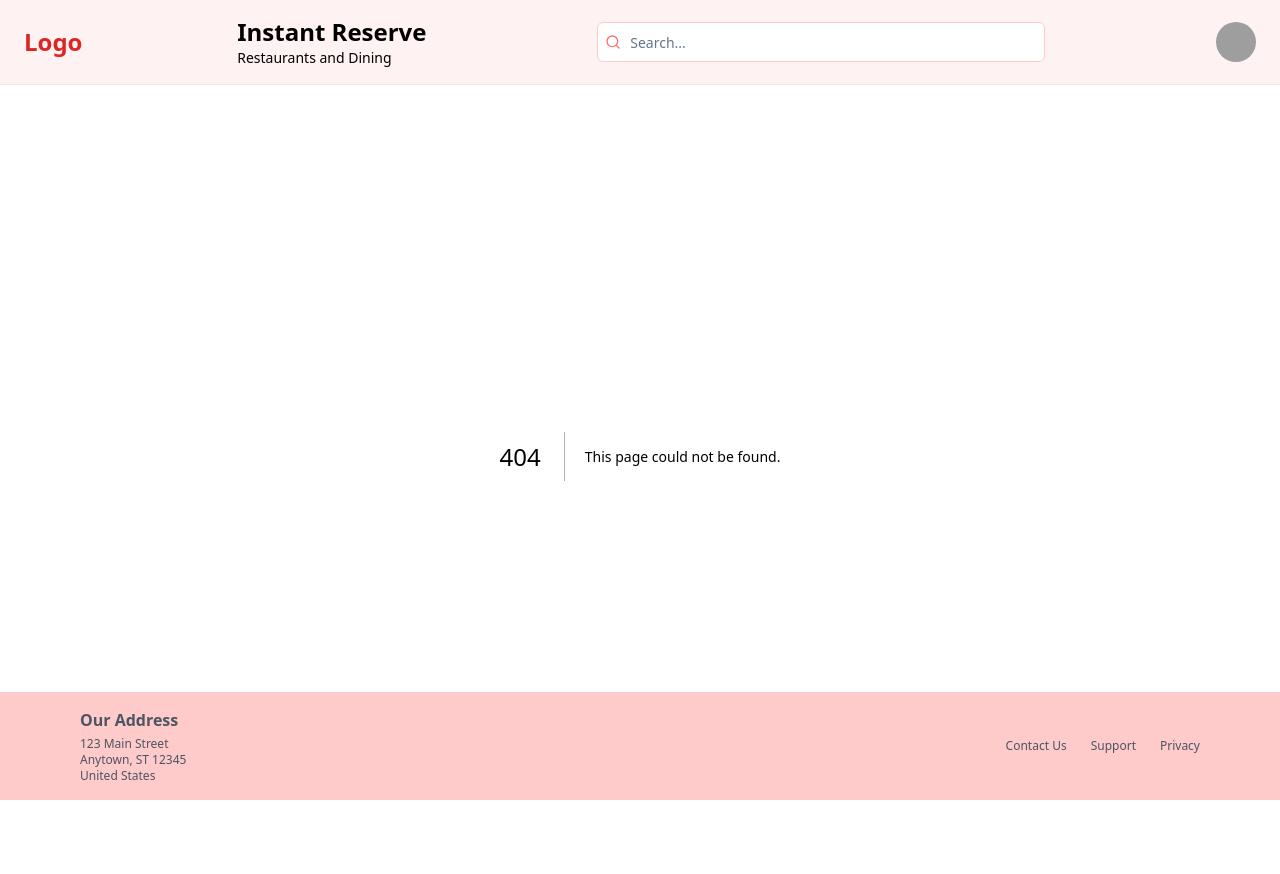
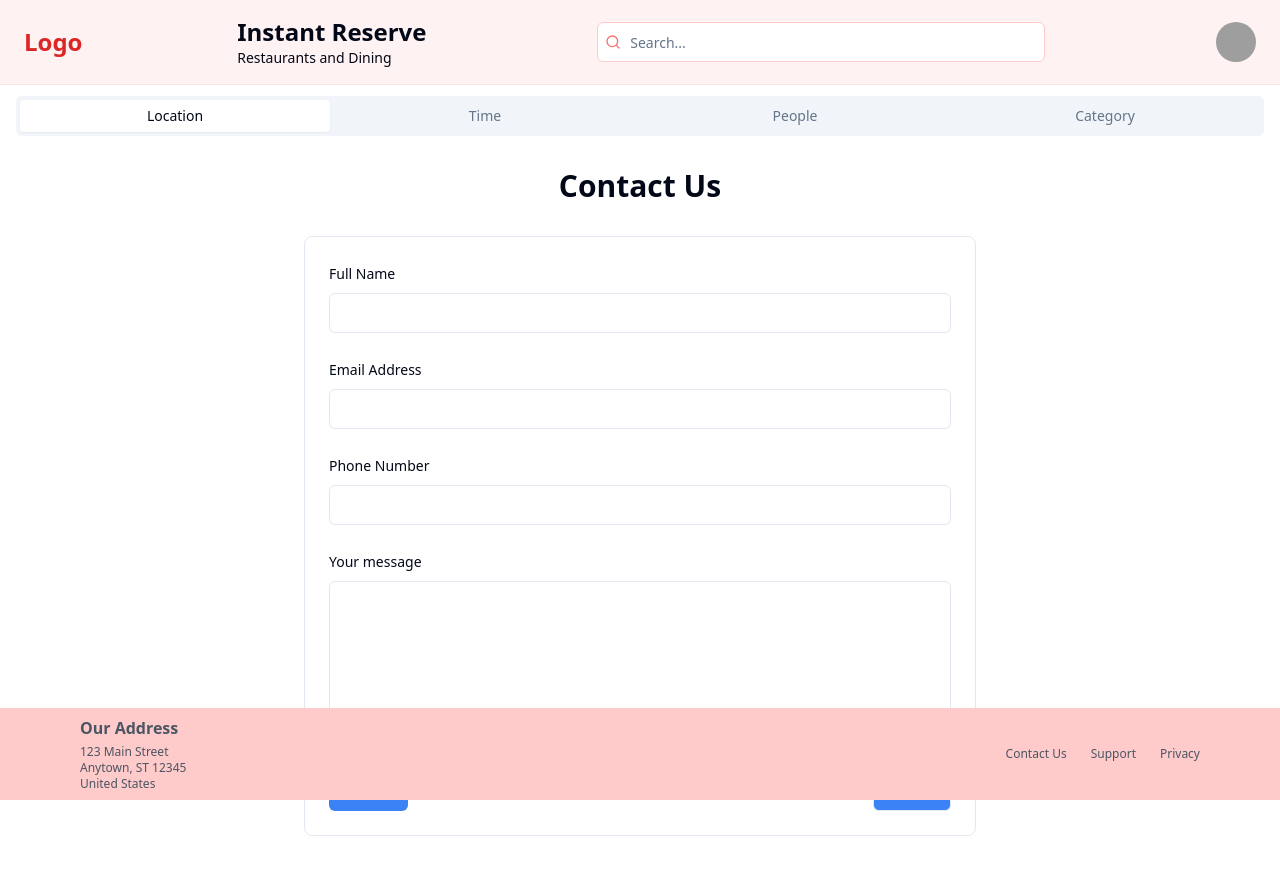
Before and after one commit to rmmiranda14/instantreservefrontendupdated, a Next.js app: page /contactus in a window 1280 px wide. Before the commit this address had no page. Shown: the top 874 px of the page. Built offline with nearby package versions, Linux system fonts and the light colour scheme; grey boxes are pictures that could not be loaded.

Commit message:
Added Contact Us page and added time slots

```diff
--- a/package.json
+++ b/package.json
@@ -10,6 +10,7 @@
   },
   "dependencies": {
     "@radix-ui/react-avatar": "^1.1.1",
+    "@radix-ui/react-label": "^2.1.0",
     "@radix-ui/react-slot": "^1.1.0",
     "@radix-ui/react-tabs": "^1.1.1",
     "class-variance-authority": "^0.7.0",
--- /dev/null
+++ b/src/app/contactus/page.tsx
@@ -0,0 +1,5 @@
+import ContactUs from "@/components/contactus"
+
+export default function RestaurantsPage() {
+  return <ContactUs />
+}
--- /dev/null
+++ b/src/components/contactus.tsx
@@ -0,0 +1,150 @@
+'use client'
+
+import { useState } from 'react'
+import { Search } from 'lucide-react'
+import { Input } from "@/components/ui/input"
+import { Button } from "@/components/ui/button"
+import { Tabs, TabsList, TabsTrigger } from "@/components/ui/tabs"
+import { Textarea } from "@/components/ui/textarea"
+import { Label } from "@/components/ui/label"
+
+export default function ContactUs() {
+  const [formData, setFormData] = useState({
+    fullName: '',
+    email: '',
+    phone: '',
+    message: ''
+  })
+
+  const handleSubmit = async (e: React.FormEvent) => {
+    e.preventDefault()
+    console.log('Form submitted:', formData)
+    // Here you would typically send the data to your backend
+  }
+
+  const handleCancel = () => {
+    setFormData({
+      fullName: '',
+      email: '',
+      phone: '',
+      message: ''
+    })
+  }
+
+  return (
+    <div className="min-h-screen flex flex-col">
+      {/* Header
+      <header className="bg-[#f4a7a1] p-4">
+        <div className="max-w-7xl mx-auto">
+          <div className="flex items-center justify-between">
+            <div>
+              <h1 className="text-2xl font-bold">Instant Reserve</h1>
+              <p className="text-sm">Contact Us</p>
+            </div>
+            <div className="flex items-center gap-2 max-w-md w-full">
+              <div className="relative flex-1">
+                <Input
+                  placeholder="Search"
+                  className="pl-3 pr-10 bg-white"
+                />
+                <Search className="absolute right-3 top-1/2 -translate-y-1/2 h-4 w-4 text-gray-400" />
+              </div>
+              <Button
+                size="icon"
+                variant="outline"
+                className="rounded-full bg-white w-10 h-10"
+              >
+                <span className="sr-only">User menu</span>
+              </Button>
+            </div>
+          </div>
+        </div>
+      </header>
+      */}
+
+      {/* Navigation */}
+      <Tabs defaultValue="location" className="max-w-7xl mx-auto w-full px-4 mt-10">
+        <TabsList className="w-full grid grid-cols-4">
+          <TabsTrigger value="location">Location</TabsTrigger>
+          <TabsTrigger value="time">Time</TabsTrigger>
+          <TabsTrigger value="people">People</TabsTrigger>
+          <TabsTrigger value="category">Category</TabsTrigger>
+        </TabsList>
+      </Tabs>
+
+      {/* Main Content */}
+      <main className="flex-1 max-w-7xl mx-auto w-full px-4 py-8">
+        <h2 className="text-3xl font-bold text-center mb-8">Contact Us</h2>
+
+        <form onSubmit={handleSubmit} className="max-w-2xl mx-auto space-y-6 p-6 border rounded-lg">
+          <div className="space-y-2">
+            <Label htmlFor="fullName">Full Name</Label>
+            <Input
+              id="fullName"
+              value={formData.fullName}
+              onChange={(e) => setFormData({...formData, fullName: e.target.value})}
+              required
+            />
+          </div>
+
+          <div className="space-y-2">
+            <Label htmlFor="email">Email Address</Label>
+            <Input
+              id="email"
+              type="email"
+              value={formData.email}
+              onChange={(e) => setFormData({...formData, email: e.target.value})}
+              required
+            />
+          </div>
+
+          <div className="space-y-2">
+            <Label htmlFor="phone">Phone Number</Label>
+            <Input
+              id="phone"
+              type="tel"
+              value={formData.phone}
+              onChange={(e) => setFormData({...formData, phone: e.target.value})}
+              required
+            />
+          </div>
+
+          <div className="space-y-2">
+            <Label htmlFor="message">Your message</Label>
+            <Textarea
+              id="message"
+              value={formData.message}
+              onChange={(e) => setFormData({...formData, message: e.target.value})}
+              className="min-h-[150px]"
+              required
+            />
+          </div>
+
+          <div className="flex justify-between pt-4">
+            <Button type="submit" className="bg-blue-500 hover:bg-blue-600">
+              Submit
+            </Button>
+            <Button type="button" onClick={handleCancel} variant="outline" className="bg-blue-500 hover:bg-blue-600 text-white">
+              Cancel
+            </Button>
+          </div>
+        </form>
+      </main>
+
+      {/* Footer
+      <footer className="bg-[#f4a7a1] p-8 mt-8">
+        <div className="max-w-7xl mx-auto grid grid-cols-4 gap-8 text-center">
+          <div>
+            <p>1234 Address St</p>
+            <p>San Diego, California</p>
+            <p>619-123-4567</p>
+          </div>
+          <Button variant="link">Contact Us</Button>
+          <Button variant="link">Privacy</Button>
+          <Button variant="link">Support</Button>
+        </div>
+      </footer>
+      */}
+    </div>
+  )
+}
--- a/src/components/footer.tsx
+++ b/src/components/footer.tsx
@@ -2,7 +2,7 @@ import Link from "next/link"
 
 export default function Footer() {
   return (
-    <footer className="bg-red-200 text-gray-600 fixed bottom-0 left-0 right-0 py-4 text-sm">
+    <footer className="bg-red-200 text-gray-600 fixed bottom-0 left-0 right-0 py-2 text-sm">
       <div className="container mx-auto px-4 max-w-6xl">
         <div className="flex flex-col md:flex-row justify-between items-start md:items-center">
           <div className="mb-3 md:mb-0">
--- a/src/components/restaurantinformation.tsx
+++ b/src/components/restaurantinformation.tsx
@@ -1,13 +1,34 @@
-import { Search } from 'lucide-react'
+'use client'
+
+import { Search, ChevronLeft } from 'lucide-react'
 import Image from "next/image"
 import { Input } from "@/components/ui/input"
 import { Button } from "@/components/ui/button"
 import { Tabs, TabsList, TabsTrigger } from "@/components/ui/tabs"
+import { useState } from 'react'
 
-export default function RestaurantInformation() {
+export function RestaurantInformation() {
+  const [selectedTime, setSelectedTime] = useState<string | null>(null)
+  const [searchQuery, setSearchQuery] = useState('')
+
+  const handleTimeSelection = (time: string) => {
+    setSelectedTime(time)
+  }
+
+  const handleSearch = (e: React.FormEvent) => {
+    e.preventDefault()
+    console.log('Searching for:', searchQuery)
+    // Here you would typically make an API call or filter results
+  }
+
+  const times = [
+    '11:30 AM', '12:00 PM', '12:30 PM', '1:00 PM', '1:30 PM', '2:00 PM',
+    '5:30 PM', '6:00 PM', '6:30 PM', '7:00 PM', '7:30 PM', '8:00 PM'
+  ];
+
   return (
     <div className="min-h-screen flex flex-col">
-      {/*Header }
+      {/* Header
       <header className="bg-primary p-4">
         <div className="max-w-7xl mx-auto">
           <div className="flex items-center justify-between">
@@ -15,26 +36,26 @@ export default function RestaurantInformation() {
               <h1 className="text-2xl font-bold">Instant Reserve</h1>
               <p className="text-sm">Restaurants and Dining</p>
             </div>
-            <div className="flex items-center gap-2 max-w-md w-full">
+            <form onSubmit={handleSearch} className="flex items-center gap-2 max-w-md w-full">
               <div className="relative flex-1">
                 <Input
                   placeholder="Search"
                   className="pl-3 pr-10 bg-white"
+                  value={searchQuery}
+                  onChange={(e) => setSearchQuery(e.target.value)}
                 />
                 <Search className="absolute right-3 top-1/2 -translate-y-1/2 h-4 w-4 text-gray-400" />
               </div>
-              <Button
-                size="icon"
-                variant="outline"
-                className="rounded-full bg-white w-10 h-10"
-              >
-                <span className="sr-only">User menu</span>
+              <Button type="submit" size="icon" variant="outline" className="rounded-full bg-white w-10 h-10">
+                <span className="sr-only">Search</span>
+                <Search className="h-4 w-4" />
               </Button>
-            </div>
+            </form>
           </div>
         </div>
       </header>
-	*/}
+      */}
+
       {/* Navigation */}
       <Tabs defaultValue="location" className="max-w-7xl mx-auto w-full px-4 mt-10">
         <TabsList className="w-full grid grid-cols-4">
@@ -80,13 +101,7 @@ export default function RestaurantInformation() {
             </div>
 
             <Button variant="ghost" className="flex items-center gap-2">
-              <Image
-                src="/placeholder.svg"
-                alt="Back arrow"
-                width={24}
-                height={24}
-                className="rotate-180"
-              />
+              <ChevronLeft className="h-4 w-4" />
               Back
             </Button>
           </div>
@@ -94,14 +109,14 @@ export default function RestaurantInformation() {
           <div className="space-y-6">
             <div className="grid grid-cols-2 gap-4">
               <Image
-                src="/placeholder.svg"
+                src="/premium_photo-1661883237884-263e8de8869b.jpeg"
                 alt="Restaurant image 1"
                 width={300}
                 height={200}
                 className="w-full rounded-lg"
               />
               <Image
-                src="/placeholder.svg"
+                src="/photo-1517248135467-4c7edcad34c4.jpeg"
                 alt="Restaurant image 2"
                 width={300}
                 height={200}
@@ -109,17 +124,27 @@ export default function RestaurantInformation() {
               />
             </div>
 
-            <div className="grid grid-cols-2 gap-4">
-              {Array.from({ length: 6 }).map((_, i) => (
+            <div className="grid grid-cols-3 gap-4">
+              {times.map((time) => (
                 <Button
-                  key={i}
-                  variant="outline"
-                  className="w-full py-6"
+                  key={time}
+                  variant={selectedTime === time ? "default" : "outline"}
+                  className="w-full py-2"
+                  onClick={() => handleTimeSelection(time)}
                 >
-                  Time
+                  {time}
                 </Button>
               ))}
             </div>
+
+            {selectedTime && (
+              <div className="mt-4 p-4 bg-primary/10 rounded-lg">
+                <p className="text-center font-semibold">
+                  You've selected {selectedTime} for your reservation.
+                </p>
+                <Button className="w-full mt-4">Confirm Reservation</Button>
+              </div>
+            )}
           </div>
         </div>
       </main>
@@ -137,7 +162,9 @@ export default function RestaurantInformation() {
           <Button variant="link">Support</Button>
         </div>
       </footer>
-		*/}
+      */}
     </div>
   )
 }
+
+export default RestaurantInformation
--- /dev/null
+++ b/src/components/ui/label.tsx
@@ -0,0 +1,26 @@
+"use client"
+
+import * as React from "react"
+import * as LabelPrimitive from "@radix-ui/react-label"
+import { cva, type VariantProps } from "class-variance-authority"
+
+import { cn } from "@/lib/utils"
+
+const labelVariants = cva(
+  "text-sm font-medium leading-none peer-disabled:cursor-not-allowed peer-disabled:opacity-70"
+)
+
+const Label = React.forwardRef<
+  React.ElementRef<typeof LabelPrimitive.Root>,
+  React.ComponentPropsWithoutRef<typeof LabelPrimitive.Root> &
+    VariantProps<typeof labelVariants>
+>(({ className, ...props }, ref) => (
+  <LabelPrimitive.Root
+    ref={ref}
+    className={cn(labelVariants(), className)}
+    {...props}
+  />
+))
+Label.displayName = LabelPrimitive.Root.displayName
+
+export { Label }
--- /dev/null
+++ b/src/components/ui/textarea.tsx
@@ -0,0 +1,22 @@
+import * as React from "react"
+
+import { cn } from "@/lib/utils"
+
+const Textarea = React.forwardRef<
+  HTMLTextAreaElement,
+  React.ComponentProps<"textarea">
+>(({ className, ...props }, ref) => {
+  return (
+    <textarea
+      className={cn(
+        "flex min-h-[80px] w-full rounded-md border border-input bg-background px-3 py-2 text-base ring-offset-background placeholder:text-muted-foreground focus-visible:outline-none focus-visible:ring-2 focus-visible:ring-ring focus-visible:ring-offset-2 disabled:cursor-not-allowed disabled:opacity-50 md:text-sm",
+        className
+      )}
+      ref={ref}
+      {...props}
+    />
+  )
+})
+Textarea.displayName = "Textarea"
+
+export { Textarea }
```
Also changed, not shown: 1 other file (tests, documents, lock files or other folders).
